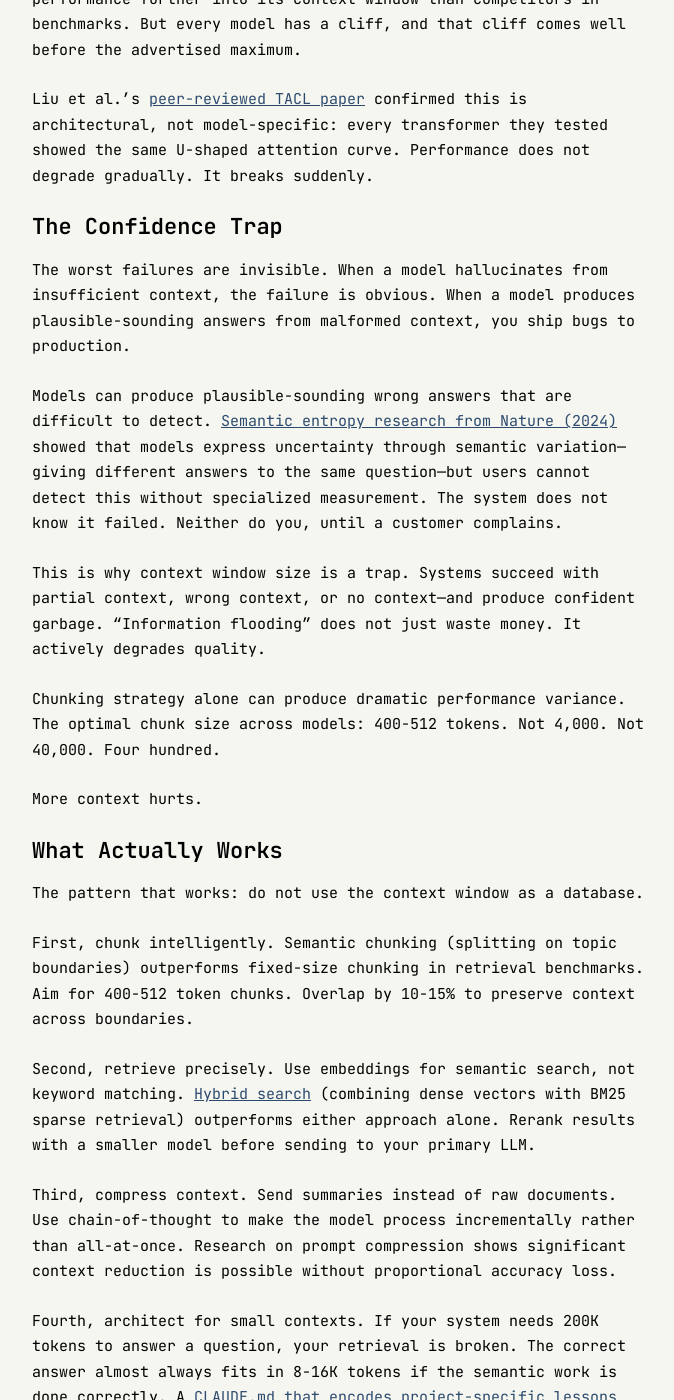
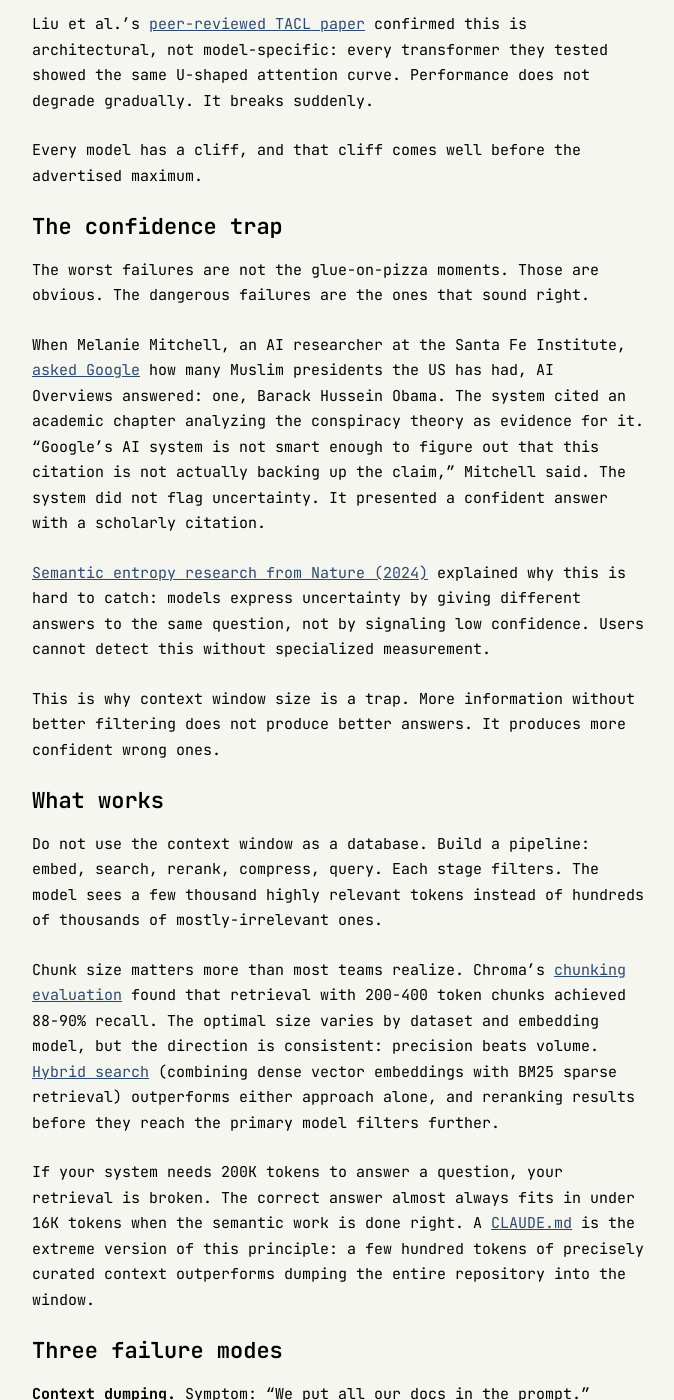
Before and after one commit to ashita-ai/ashita-ai.github.io, a Jekyll site: the page built from _posts/2026-02-15-the-context-window-illusion.md, in a window 1280 px wide and 1400 px high, scrolled down 700 px. Shown: the whole window, without its empty margins (302-976 px from the left). Built offline with Jekyll 4.4.1, drawn with Linux system fonts in a browser that asks for light colours; some of the changed text lies outside the part shown.

Commit message:
Rewrite Context Window Illusion with Google AI Overviews opening
Add verified opening anecdote (glue on pizza, eating rocks), concrete
Melanie Mitchell example in confidence trap section, replace unsourced
chunk size claims with Chroma evaluation data, remove Gemini promotional
mention, and restructure closing to circle back to opening.

```diff
--- a/_posts/2026-02-15-the-context-window-illusion.md
+++ b/_posts/2026-02-15-the-context-window-illusion.md
@@ -4,59 +4,51 @@
 date: 2026-02-15
 ---
 
-[Context windows are not free.](/blog/context-windows-are-not-free/) The cost is quadratic. The accuracy degrades in the middle. Multi-turn conversations compound the problem. That post covered why bigger context windows make things worse.
+In May 2024, Google rolled out AI Overviews to hundreds of millions of search users. Within days, the system was [telling people to add glue to pizza sauce](https://www.washingtonpost.com/technology/2024/05/24/google-ai-overviews-wrong/) (sourced from a decade-old Reddit joke) and to [eat rocks for minerals](https://searchengineland.com/google-ai-overview-fails-442575) (from a satirical Onion article republished on a geology company's website).
 
-This post is about what to do instead.
+Google had the largest information corpus ever assembled. The model was not the problem. The system [could not tell a joke from a recipe](/blog/context-windows-are-not-free/).
 
-## Context Rot
+## Context rot
 
 Chroma's 2025 [Context Rot study](https://research.trychroma.com/context-rot) tested 18 production LLMs with realistic workloads and named the phenomenon: "context rot." As context length increases, retrieval accuracy drops, latency spikes, and costs balloon. Models do not use context uniformly. They barely process what sits in the middle.
 
-The degradation threshold varies by model. Claude maintains coherence longer than most. Gemini 2.5 Pro appears to maintain performance further into its context window than competitors in benchmarks. But every model has a cliff, and that cliff comes well before the advertised maximum.
-
 Liu et al.'s [peer-reviewed TACL paper](https://direct.mit.edu/tacl/article/doi/10.1162/tacl_a_00638/119630) confirmed this is architectural, not model-specific: every transformer they tested showed the same U-shaped attention curve. Performance does not degrade gradually. It breaks suddenly.
 
-## The Confidence Trap
+Every model has a cliff, and that cliff comes well before the advertised maximum.
 
-The worst failures are invisible. When a model hallucinates from insufficient context, the failure is obvious. When a model produces plausible-sounding answers from malformed context, you ship bugs to production.
+## The confidence trap
 
-Models can produce plausible-sounding wrong answers that are difficult to detect. [Semantic entropy research from Nature (2024)](https://www.nature.com/articles/s41586-024-07421-0) showed that models express uncertainty through semantic variation—giving different answers to the same question—but users cannot detect this without specialized measurement. The system does not know it failed. Neither do you, until a customer complains.
+The worst failures are not the glue-on-pizza moments. Those are obvious. The dangerous failures are the ones that sound right.
 
-This is why context window size is a trap. Systems succeed with partial context, wrong context, or no context—and produce confident garbage. "Information flooding" does not just waste money. It actively degrades quality.
+When Melanie Mitchell, an AI researcher at the Santa Fe Institute, [asked Google](https://www.cnbc.com/2024/05/24/google-criticized-as-ai-overview-makes-errors-like-saying-president-obama-is-muslim.html) how many Muslim presidents the US has had, AI Overviews answered: one, Barack Hussein Obama. The system cited an academic chapter analyzing the conspiracy theory as evidence for it. "Google's AI system is not smart enough to figure out that this citation is not actually backing up the claim," Mitchell said. The system did not flag uncertainty. It presented a confident answer with a scholarly citation.
 
-Chunking strategy alone can produce dramatic performance variance. The optimal chunk size across models: 400-512 tokens. Not 4,000. Not 40,000. Four hundred.
+[Semantic entropy research from Nature (2024)](https://www.nature.com/articles/s41586-024-07421-0) explained why this is hard to catch: models express uncertainty by giving different answers to the same question, not by signaling low confidence. Users cannot detect this without specialized measurement.
 
-More context hurts.
+This is why context window size is a trap. More information without better filtering does not produce better answers. It produces more confident wrong ones.
 
-## What Actually Works
+## What works
 
-The pattern that works: do not use the context window as a database.
+Do not use the context window as a database. Build a pipeline: embed, search, rerank, compress, query. Each stage filters. The model sees a few thousand highly relevant tokens instead of hundreds of thousands of mostly-irrelevant ones.
 
-First, chunk intelligently. Semantic chunking (splitting on topic boundaries) outperforms fixed-size chunking in retrieval benchmarks. Aim for 400-512 token chunks. Overlap by 10-15% to preserve context across boundaries.
+Chunk size matters more than most teams realize. Chroma's [chunking evaluation](https://research.trychroma.com/evaluating-chunking) found that retrieval with 200-400 token chunks achieved 88-90% recall. The optimal size varies by dataset and embedding model, but the direction is consistent: precision beats volume. [Hybrid search](/blog/the-rag-trap/) (combining dense vector embeddings with BM25 sparse retrieval) outperforms either approach alone, and reranking results before they reach the primary model filters further.
 
-Second, retrieve precisely. Use embeddings for semantic search, not keyword matching. [Hybrid search](/blog/the-rag-trap/) (combining dense vectors with BM25 sparse retrieval) outperforms either approach alone. Rerank results with a smaller model before sending to your primary LLM.
+If your system needs 200K tokens to answer a question, your retrieval is broken. The correct answer almost always fits in under 16K tokens when the semantic work is done right. A [CLAUDE.md](/blog/the-intelligence-is-in-the-document/) is the extreme version of this principle: a few hundred tokens of precisely curated context outperforms dumping the entire repository into the window.
 
-Third, compress context. Send summaries instead of raw documents. Use chain-of-thought to make the model process incrementally rather than all-at-once. Research on prompt compression shows significant context reduction is possible without proportional accuracy loss.
+## Three failure modes
 
-Fourth, architect for small contexts. If your system needs 200K tokens to answer a question, your retrieval is broken. The correct answer almost always fits in 8-16K tokens if the semantic work is done correctly. A [CLAUDE.md that encodes project-specific lessons](/blog/the-intelligence-is-in-the-document/) is a concrete example: a few hundred tokens of precisely curated context outperforms dumping the entire repo into the window.
+**Context dumping.**
+Symptom: "We put all our docs in the prompt."
+Cost: Quadratic API spend, degraded accuracy, high-confidence hallucinations.
+Fix: Chunked retrieval with reranking. Do not let the model see irrelevant information.
 
-Build a pipeline: embed → search → rerank → compress → query. Each stage filters. The LLM sees 5-10K highly relevant tokens instead of 200K mostly-irrelevant ones.
-
-## Three Failure Modes
-
-**Failure Mode 1: Context Dumping**
-Symptom: "We put all our docs in the prompt."
-Cost: 4x API spend, degraded accuracy, high-confidence hallucinations.
-Fix: Semantic chunking + vector search. Do not let the model see irrelevant information.
-
-**Failure Mode 2: Blind Scaling**
+**Blind scaling.**
 Symptom: "We upgraded to the million-token tier."
 Cost: Quadratic compute scaling, hitting context rot thresholds.
 Fix: Compress context aggressively. Use the smallest window that works.
 
-**Failure Mode 3: No Validation**
+**No validation.**
 Symptom: "The model seems confident, ship it."
-Cost: Invisible failures from corrupted/contradictory context.
+Cost: Invisible failures from corrupted or contradictory context.
 Fix: Semantic entropy checks, confidence calibration, citation verification.
 
 ## What I am still figuring out
@@ -65,10 +57,12 @@
 
 Legal contracts, medical records, and codebases have structure that does not compress well. You need continuity across sections. Does that justify 100K+ tokens, or is there a better chunking approach I have not seen?
 
-Gemini 2.5 Pro's performance at 192K tokens suggests the degradation is not fundamental—it is architectural. Will sparse attention, sliding windows, or hierarchical transformers solve this? Or is the solution always "use less context"?
+Whether the degradation curve is fixed or moving. Some architectures maintain performance at longer contexts than others. If the ceiling keeps rising, the retrieval-versus-stuffing trade-off changes. But the ceiling has been rising for three years, and the research keeps showing the same U-shaped curve.
 
 The long tail is also uncertain. Benchmarks measure average-case performance. Production systems fail on edge cases. How do you validate context strategies for the 1% of queries that break your assumptions?
 
 ---
 
-Million-token windows are a marketing number. The effective window—where the model actually uses what you give it—is much smaller. Design for that.
+Google indexed the entire internet and could not tell a satirical article from a nutrition guide. The context window was not the problem. What was in it was.
+
+The model does not need everything you have. It needs the right things, retrieved precisely, filtered aggressively. Design for that window, not the one on the spec sheet.
```
